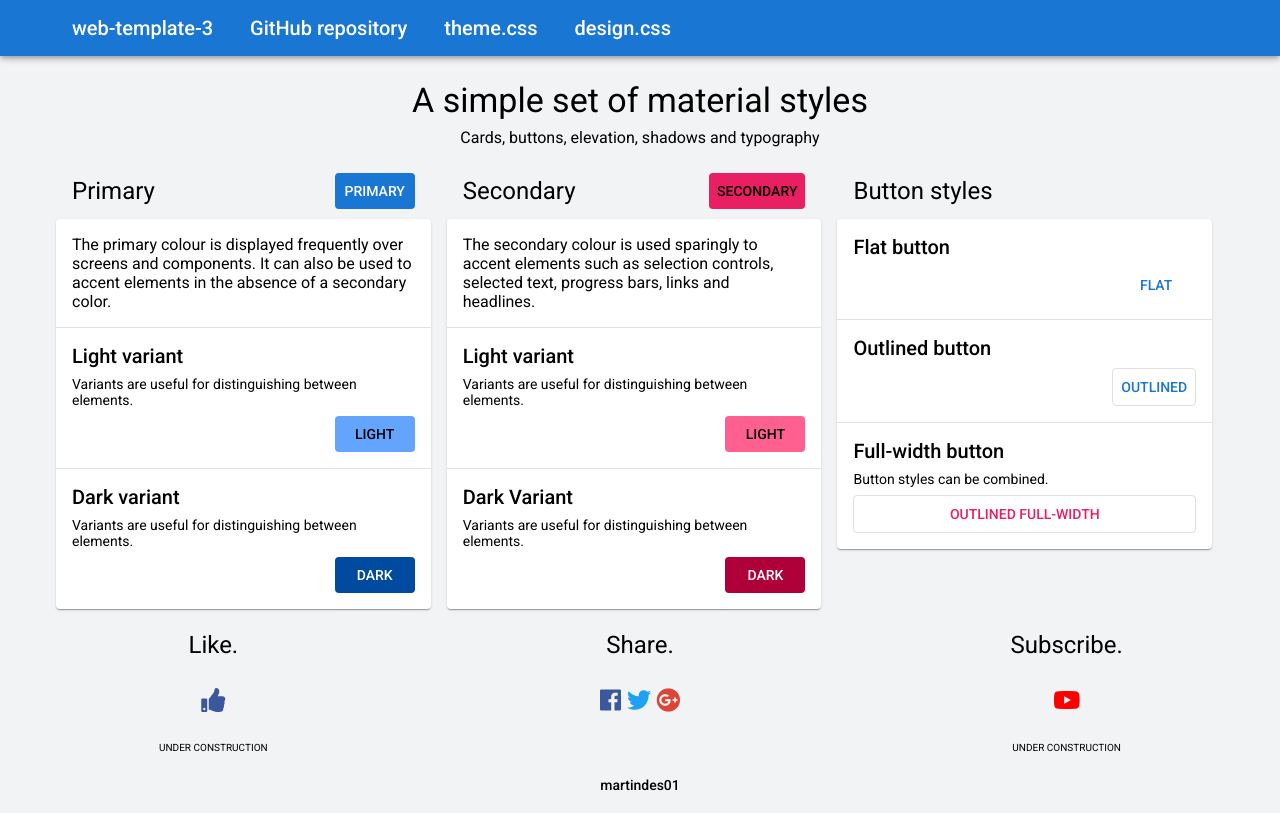
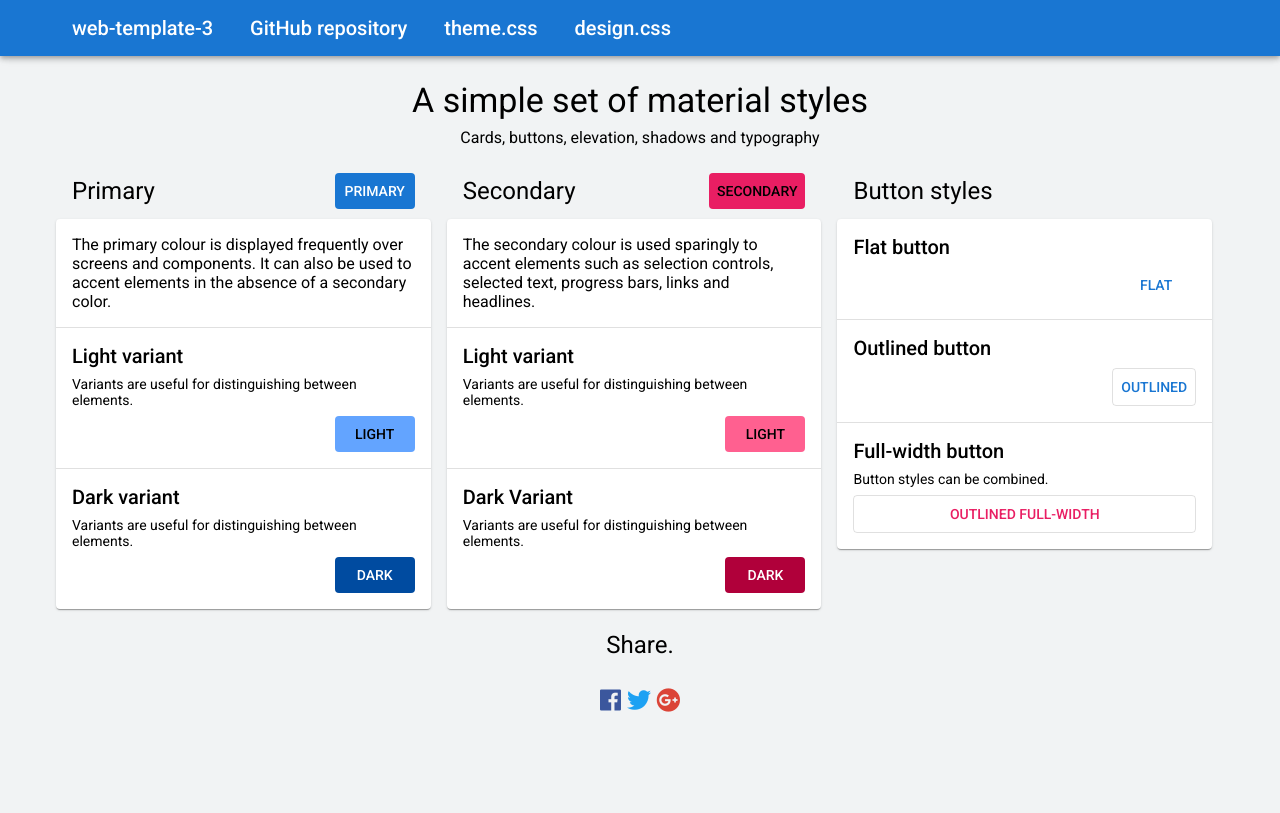
Before and after one commit to martindes01/web-template-3, a plain HTML site: page index.html in a window 1280 px wide. Drawn offline with Linux system fonts and the light colour scheme.

Commit message:
Update footer
- Remove unnecessary sections.
- Update social links.

```diff
--- a/index.html
+++ b/index.html
@@ -165,45 +165,20 @@
     </div>
 
     <div class="Footer Text_AlignCenter Type_H5">
-        <div class="FooterColumn">
-            <div class="FooterColumnCell">Like.</div>
-            <div class="FooterColumnCell">
-                <a class="FacebookLike" href="" target="_blank" title="Like martindes01 on Facebook">
-                    <span class="fas fa-thumbs-up"></span>
-                </a>
-            </div>
-            <span class="Text Type_Overline">Under construction</span>
-        </div>
+        <div class="FooterColumn"></div>
         <div class="FooterColumn">
             <div class="FooterColumnCell">Share.</div>
             <div class="FooterColumnCell">
-                <a class="Facebook" href="https://www.facebook.com/sharer/sharer.php?u=https://martindes01.github.io/?nocache=1" target="_blank" title="Share on Facebook">
+                <a class="Facebook" href="https://www.facebook.com/sharer/sharer.php?u=https://martindes01.github.io/web-template-3" target="_blank" title="Share on Facebook">
                     <span class="fab fa-facebook"></span>
                 </a>
-                <a class="Twitter" href="https://twitter.com/home?status=Currently%20reading%20https%3A//martindes01.github.io/?nocache=1" target="_blank" title="Share on Twitter">
+                <a class="Twitter" href="https://twitter.com/intent/tweet?text=Currently%20reading%20https%3A%2F%2Fmartindes01.github.io%2Fweb-template-3%2F" target="_blank" title="Share on Twitter">
                     <span class="fab fa-twitter"></span>
                 </a>
-                <a class="GooglePlus" href="https://plus.google.com/share?url=https%3A//martindes01.github.io/?nocache=1" target="_blank" title="Share on Google+">
+                <a class="GooglePlus" href="https://plus.google.com/share?url=https://martindes01.github.io/web-template-3" target="_blank" title="Share on Google+">
                     <span class="fab fa-google-plus"></span>
                 </a>
             </div>
-            <span class="Text Type_Overline">&nbsp;</span>
-        </div>
-        <div class="FooterColumn">
-            <div class="FooterColumnCell">Subscribe.</div>
-            <div class="FooterColumnCell">
-                <a class="YouTube" href="https://www.youtube.com/channel/UCXYn3bvhcBCY8OxsK95JRtw" target="_blank" title="martindes01 on YouTube">
-                    <span class="fab fa-youtube"></span>
-                </a>
-            </div>
-            <span class="Text Type_Overline">Under construction</span>
-        </div>
-    </div>
-
-    <div class="Footer Type_Subtitle2">
-        <div class="FooterColumn"></div>
-        <div class="FooterColumn">
-            <div class="Text FooterColumnCell">martindes01</div>
         </div>
         <div class="FooterColumn"></div>
     </div>
```
